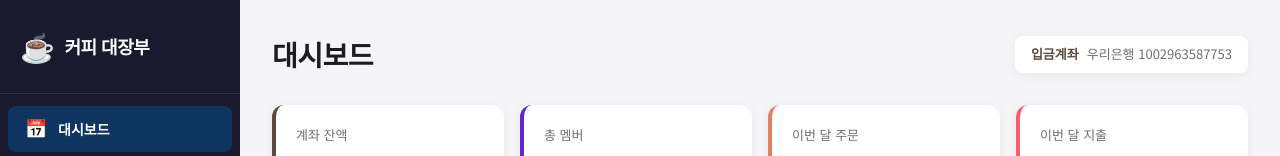
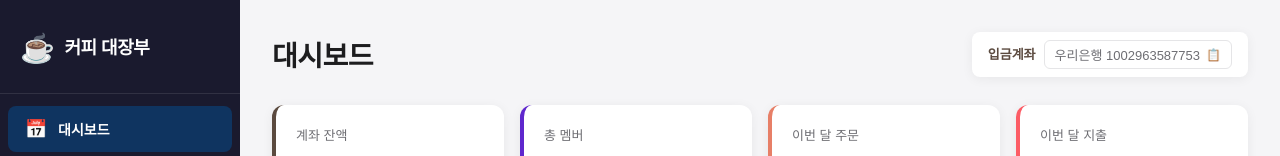
Before and after one commit to seunghyeonD/coffee_ledger, a Next.js app: page / in a window 1280 px wide. Shown: the top 156 px of the page. Built offline with nearby package versions, Linux system fonts and the light colour scheme; no server answers; the database is empty.

Commit message:
feat: 계좌번호 복사 버튼 추가 및 스타일 수정

```diff
--- a/app/globals.css
+++ b/app/globals.css
@@ -136,7 +136,21 @@ body {
 }
 
 .account-label { font-weight: 600; color: var(--primary); }
-.account-number { color: var(--text-secondary); user-select: all; }
+.account-copy-btn {
+  background: none;
+  border: 1px solid var(--border);
+  border-radius: 6px;
+  padding: 4px 10px;
+  font-size: 13px;
+  color: var(--text-secondary);
+  cursor: pointer;
+  display: flex;
+  align-items: center;
+  gap: 6px;
+  transition: var(--transition);
+}
+.account-copy-btn:hover { background: var(--bg); color: var(--text); }
+.copy-icon { font-size: 12px; }
 
 /* ===== Buttons ===== */
 .btn {
--- a/components/Dashboard.jsx
+++ b/components/Dashboard.jsx
@@ -66,7 +66,17 @@ export default function Dashboard({ showToast }) {
         <h1>대시보드</h1>
         <div className="account-info">
           <span className="account-label">입금계좌</span>
-          <span className="account-number">우리은행 1002963587753</span>
+          <button
+            className="account-copy-btn"
+            onClick={() => {
+              navigator.clipboard.writeText('1002963587753').then(() => {
+                showToast('계좌번호가 복사되었습니다');
+              });
+            }}
+          >
+            우리은행 1002963587753
+            <span className="copy-icon">{'\u{1F4CB}'}</span>
+          </button>
         </div>
       </div>
 
```
